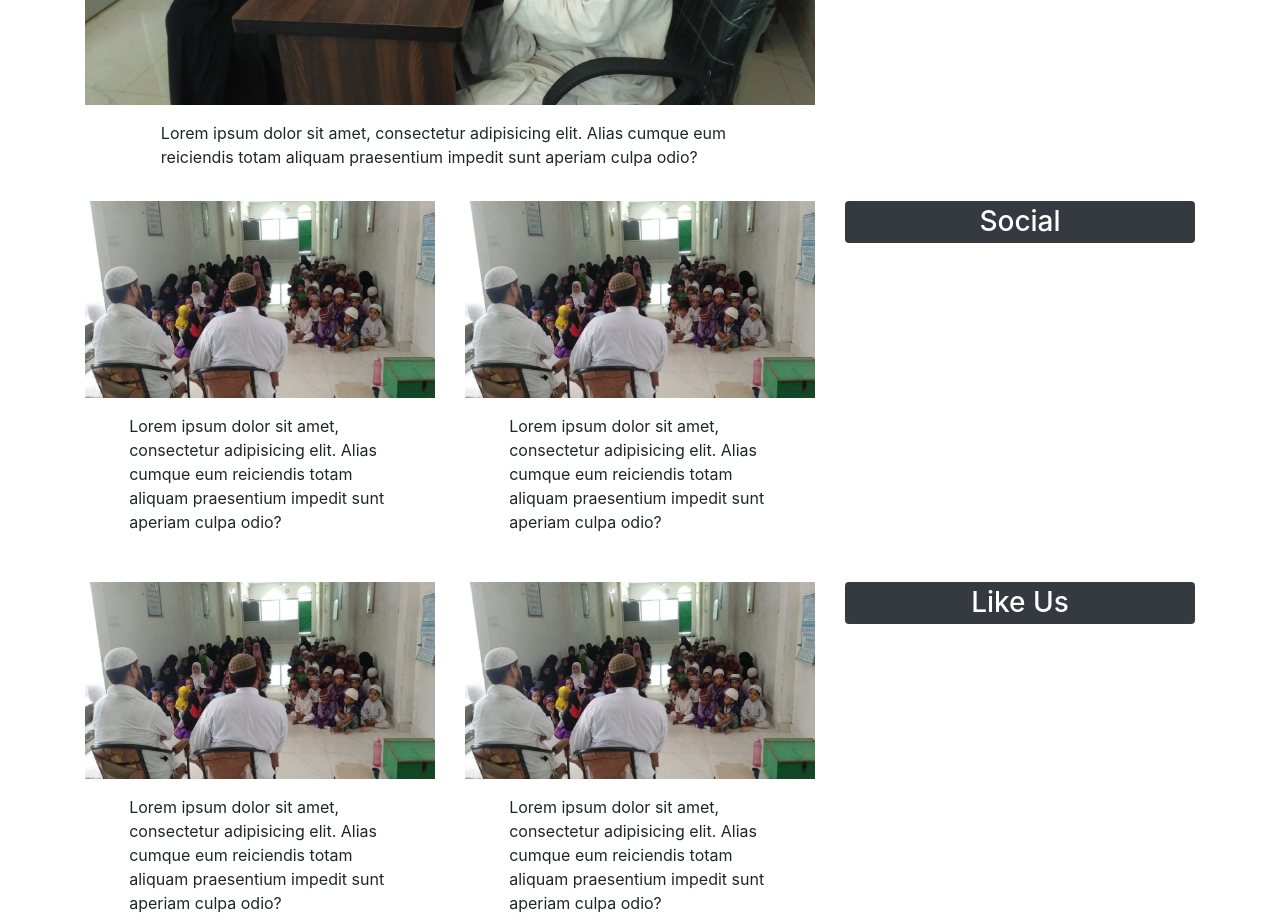
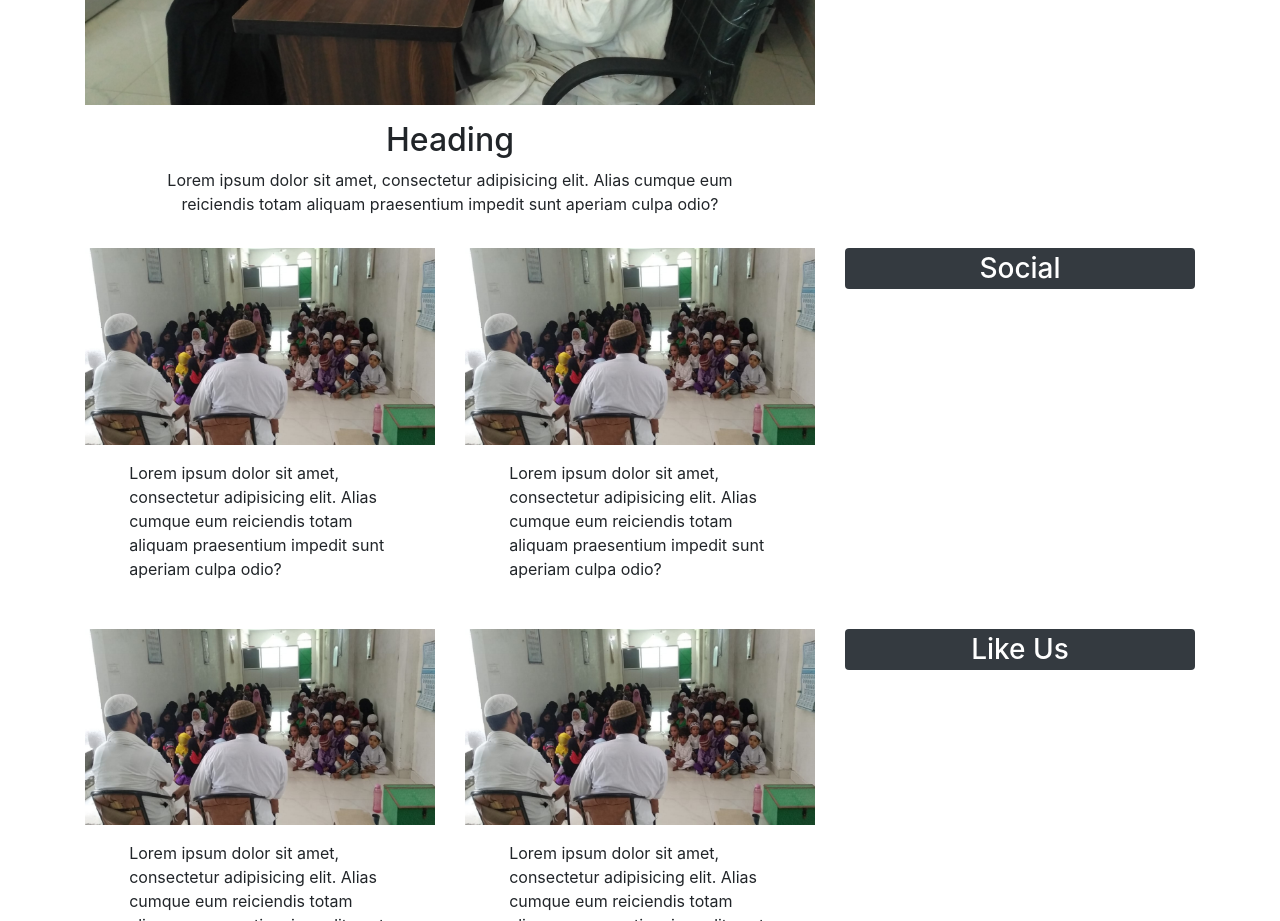
Before and after one commit to alfalahrws/alfalahrws.github.io, a plain HTML site: page index.html in a window 1280 px wide. Shown: the part 900-1821 px from the top of the page. Drawn offline with nearby package versions, Linux system fonts and the light colour scheme.

Commit message:
title changed

```diff
--- a/index.html
+++ b/index.html
@@ -7,7 +7,7 @@
     <meta http-equiv="X-UA-Compatible" content="ie=edge">
     <link href="https://stackpath.bootstrapcdn.com/bootstrap/4.4.1/css/bootstrap.min.css" rel="stylesheet"
         integrity="sha384-Vkoo8x4CGsO3+Hhxv8T/Q5PaXtkKtu6ug5TOeNV6gBiFeWPGFN9MuhOf23Q9Ifjh" crossorigin="anonymous">
-    <title>Al-Falah</title>
+    <title>Al-Falah | Religious & Welfare Society</title>
     <style>
         /* Make the image fully responsive */
         .carousel-inner img {
@@ -32,7 +32,7 @@
 
     <nav class="navbar navbar-expand-md navbar-dark bg-success mb-5 py-4">
         <div class="container">
-            <a href="#" class="navbar-brand">AL-FALAH</a>
+            <a href="#" class="navbar-brand">AL-FALAH </a>
             <button class="navbar-toggler">
                 <span class="navbar-toggler-icon" data-toggle="collapse" data-target="#navbarNav"></span>
             </button>
@@ -107,7 +107,8 @@
 
             <div class="col-md-8 mb-3">
                 <img class="img mb-3" src="img/image1.jpg" alt="">
-                <div class="col-md-10 m-auto">
+                <div class="col-md-10 m-auto text-center">
+                    <h2>Heading</h2>
                     <p>Lorem ipsum dolor sit amet, consectetur adipisicing elit. Alias cumque eum reiciendis totam
                         aliquam
                         praesentium impedit sunt aperiam culpa odio?</p>
```
